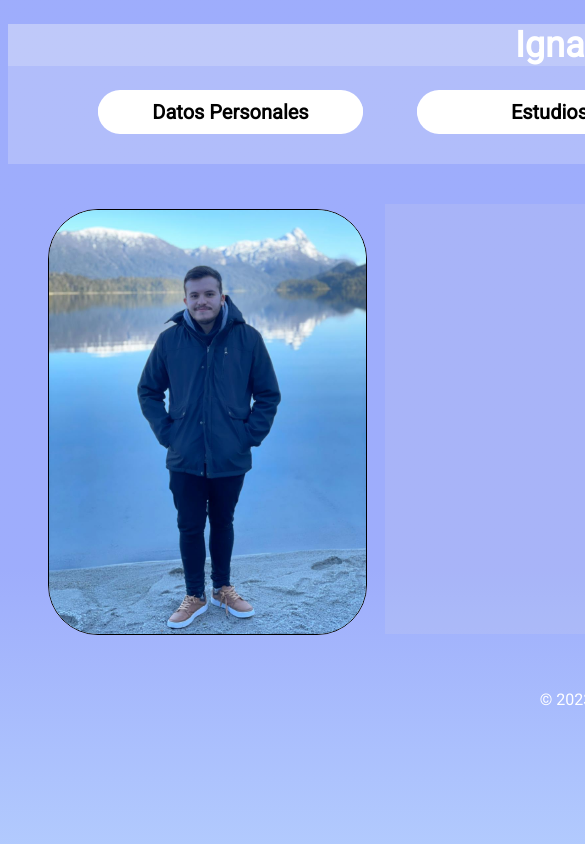
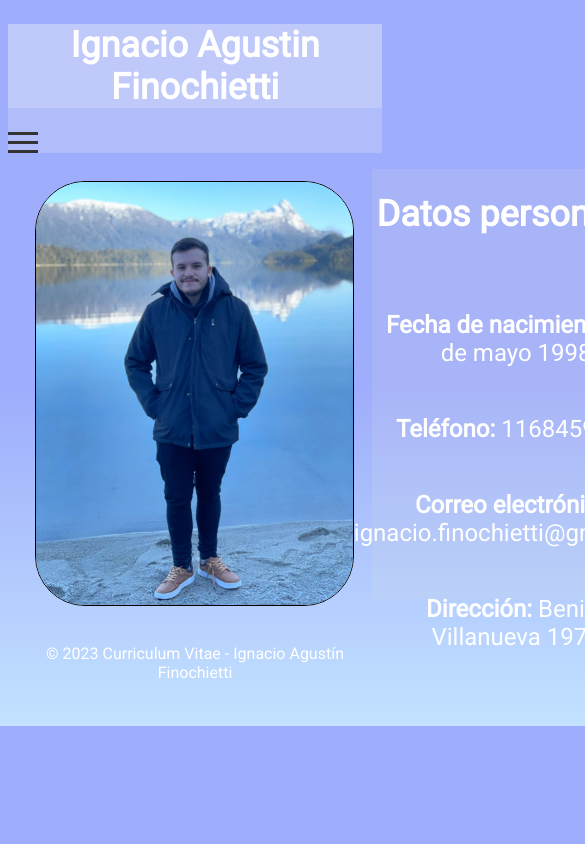
Before and after one commit to ignacioFinochietti/IgnacioFinochiettiCV, a plain HTML site: page index.html in a window 390 px wide. Shown: the top 844 px of the page, 585 px wide, since content can reach past the window. Drawn offline with Linux system fonts and the light colour scheme.

Commit message:
Add files via upload

```diff
--- a/estilosindex.css
+++ b/estilosindex.css
@@ -1,16 +1,16 @@
 body {
-    width: 1440px; ;
-    height: 1040px;
+    width: auto; ;
+    height: auto;;
     background: linear-gradient(180deg, rgba(106, 129, 250, 0.65) 53.12%, rgba(161, 210, 255, 0.65) 99.99%, rgba(161, 210, 255, 0.00) 100%), linear-gradient(0deg, rgba(161, 238, 255, 0.00) 0%, rgba(161, 238, 255, 0.00) 100%);
     font-family: Roboto;
     box-sizing: border-box;
     flex-direction: column;
-    gap: 22px;
+    gap: 22%;
 }
 
 .header{
     width: 100%; ;
-    height: 140px;
+    height: 1.4%;
     background: rgba(245, 245, 245, 0.218);
 
 }
@@ -30,16 +30,16 @@ body {
 header li{
     display: inline;
     border-radius: 90px;
-    height: 400px;
-    width: 320px;
-    top: 108px;
+    height: 40%;
+    width: 3.2%;
+    top: 18%;
     background: #FFF;
     text-align: center;
     font-family: Roboto;
     font-size: 24px;
     font-style: normal;
     font-weight: 600;
-    margin-inline-start: 50px;
+    margin-inline-start: 5%;
 
 }
 
@@ -52,6 +52,7 @@ header li{
     left: 20px;
     border-radius: 50px;
     border: 1px;
+    display: block;
 
 }
 
@@ -64,20 +65,43 @@ header li{
     }
 
 .fototexto{
+    max-width: 100%;
+    height: auto;
     display: flex;
     align-items: center; /* Alinea verticalmente la imagen y el texto */
-    margin: 20px;
+    margin: 2%;
     margin: 0; /* Elimina el espacio predeterminado alrededor del párrafo */
     height: auto; /* Mantiene la relación de aspecto de la imagen */
-    margin: 20px;
+    margin: 2%;
 }
 
+.menu-icon {
+    display: none; /* Ocultar el menú en pantallas grandes */
+    cursor: pointer;
+}
+
+/* Estilos para las barras del ícono de hamburguesa */
+.bar {
+    width: 30px;
+    height: 3px;
+    background-color: #333;
+    margin: 6px 0;
+}
+
+/* Estilos para el menú de navegación en pantallas grandes */
+.nav-links {
+    display: block;
+}
+
+  /* Estilos para el menú de navegación en pantallas pequeñas (activado por el menú de hamburguesa) */
+.nav-links.active {
+    display: block;
+}
 
 .texto{
-    margin-top: 20px;
+    margin-top: 2%;
     width: 80%;
     height: 430px;
-
     background: rgba(217, 217, 217, 0.15);
     color: #FFF;
     text-align: center;
@@ -86,6 +110,10 @@ header li{
     font-style: normal;
     font-weight: 600;
     line-height: normal;
+
+    display: flex;
+    flex-direction: column; /* Apila los elementos verticalmente en dispositivos pequeños */
+    align-items: center; /* Centra los elementos horizontalmente */
 
 }
 
@@ -124,23 +152,26 @@ margin-top: 20px;
 }
 
 .ligero {
-    font-weight: lighter; /* Establece el estilo ligero (light) */
+    font-weight: lighter;
     }
+
 
 .boton {
     display: flex;
-    justify-content: space-between;
-    width: 225px;
+    flex: 1;
+    width: 10em;
     text-align: center;
     text-decoration: none;
     display: inline-block;
-    padding: 10px 20px;
-    font-size: 20px;
+    padding: 1% 2%;
+    font-size: 60%;
     background-color:#fff ;
     color: #000000;
     border-radius: 90px;
     cursor: pointer;
     transition: background-color 0.5s ease;
+    margin-top: 1%;
+    margin-bottom: 1%;
 }
 
 .boton:hover {
@@ -152,3 +183,19 @@ footer {
   padding: 20px; /* Agrega relleno para espaciar el contenido del footer */
   margin-top: auto; /* Centra verticalmente el footer */
 }
+
+@media (max-width: 800px) {
+    .menu-icon {
+      display: block; /* Mostrar el menú de hamburguesa en pantallas pequeñas */
+    }
+    .nav-links {
+      display: none; /* Ocultar la navegación en pantallas pequeñas */
+    }
+    .texto {
+        position: static;
+        text-align: center ;
+    }
+    .img{
+        max-width: 50%;
+    }
+}
--- a/index.html
+++ b/index.html
@@ -2,7 +2,7 @@
 <html lang="en">
 <head>
     <meta charset="UTF-8">
-    <meta name="viewport" content="width=device-width, initial-scale=1.0">
+    <meta name="viewport" content="width=device-width, initial-scale=1">
     <title>Finochietti Ignacio CV</title>
     <link href="https://fonts.googleapis.com/css?family=Roboto&display=swap" rel="stylesheet">
     <link rel="stylesheet" type="text/css" href="estilosindex.css">
@@ -14,15 +14,22 @@
         <div class="titulonombre">
             <h1>Ignacio Agustin Finochietti</h1>
         </div>
-        <div>
-            <ul >
-                <li> <a class="boton" href="index.html">Datos Personales</a></li>
-                <li> <a class="boton" href="indexEducacion.html">Estudios</a></li>
-                <li> <a class="boton" href="indexCompetencia.html">Competencias</a></li>
-                <li> <a class="boton" href="indexExperiencia.html">Experiencia</a></li>
+        <div class="menu-icon">
+            <div class="bar"></div>
+            <div class="bar"></div>
+            <div class="bar"></div>
+        </div>
+        <nav class="nav-links">
+            <ul>
+            <li><a class="boton" href="index.html">Datos Personales</a></li>
+            <li><a class="boton" href="indexEducacion.html">Estudios</a></li>
+            <li><a class="boton" href="indexCompetencia.html">Competencias</a></li>
+            <li><a class="boton" href="indexExperiencia.html">Experiencia</a></li>
             </ul>
-        </div>
+        </nav>
+        <script src="javascript.js"></script>
     </header>
+
 <div class="fototexto">
     <div class="imagen">
         <img src="Foto para el cv.jpg" alt="Mi foto">
--- /dev/null
+++ b/javascript.js
@@ -0,0 +1,6 @@
+const menuIcon = document.querySelector('.menu-icon');
+const navLinks = document.querySelector('.nav-links');
+
+menuIcon.addEventListener('click', () => {
+    navLinks.classList.toggle('active');
+});
```
Also changed, not shown: indexCompetencia.html (+14 -7 lines), indexEducacion.html (+14 -7 lines), indexExperiencia.html (+14 -7 lines).
